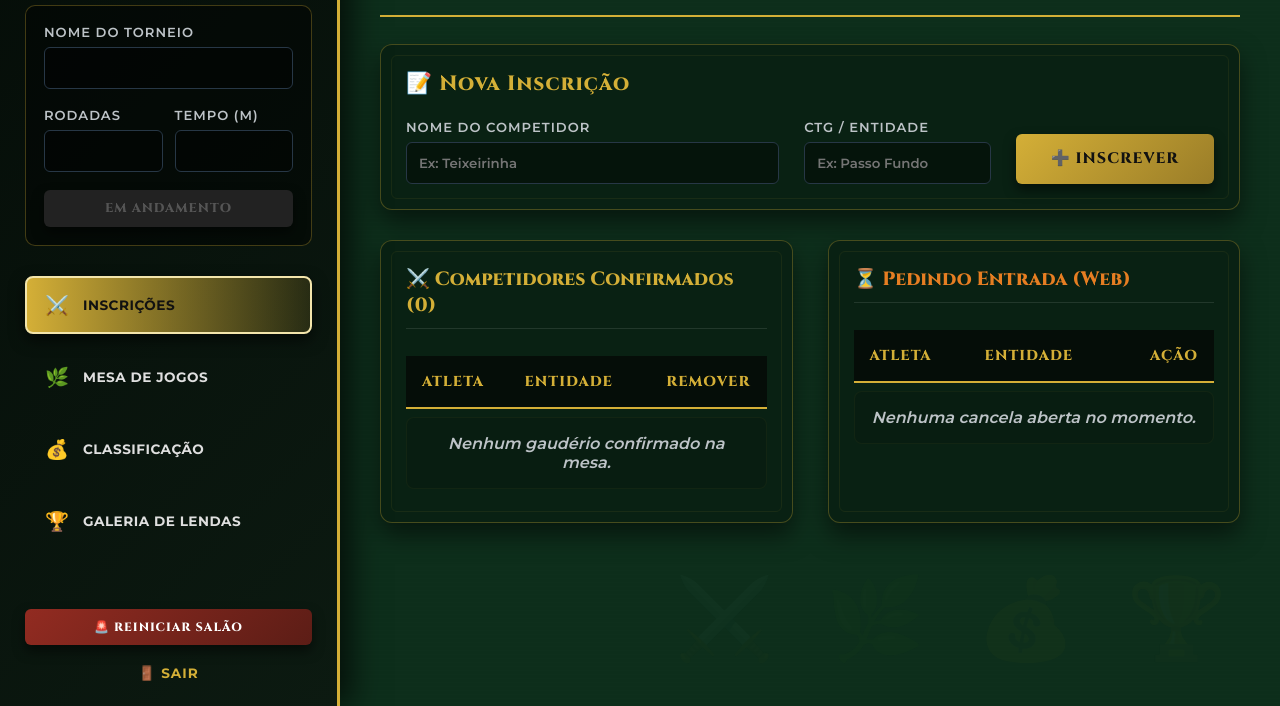
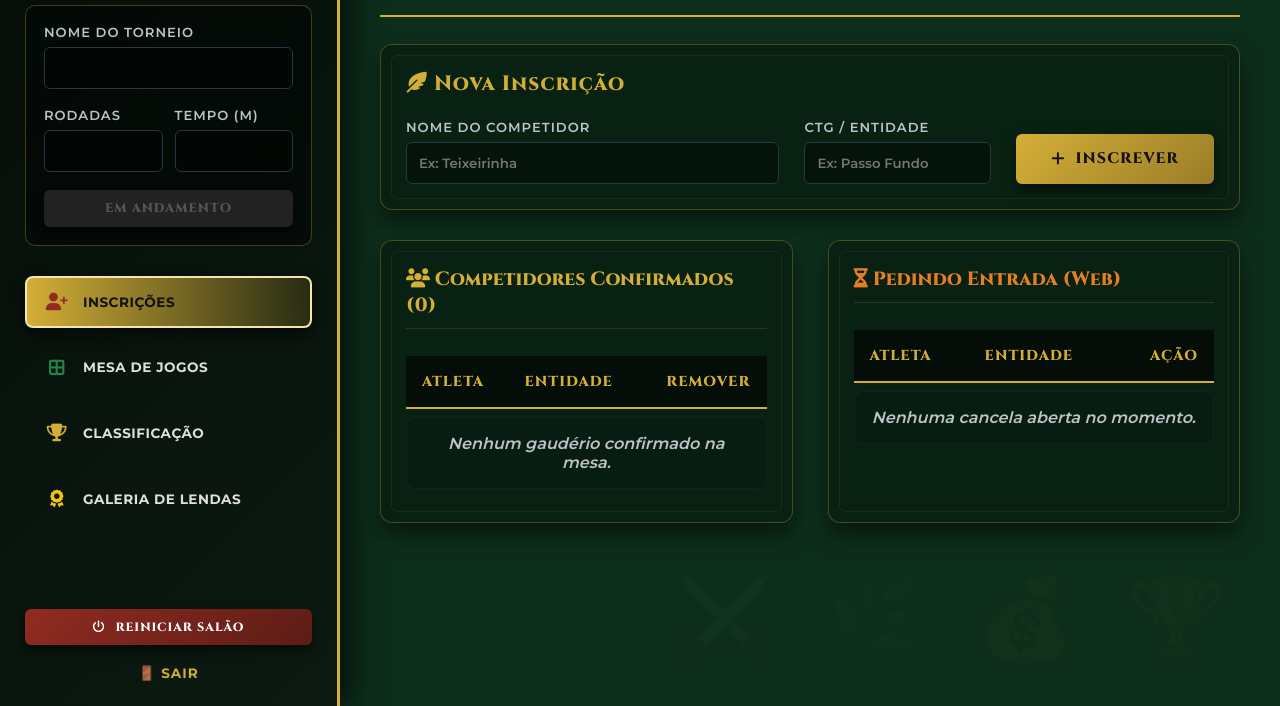
Before and after one commit to eduardoluisferreira9-sketch/TORNEIO-TRUCO-DE-MANO-WEB, a FastAPI app: template templates/admin_inscricoes.html in a window 1280 px wide. Shown: the part 94-800 px from the top of the page. Run offline with FastAPI, Linux system fonts and the light colour scheme; the template is opened without the code that fills it, so the values that code supplies are empty; some libraries are stand-ins or nearby versions.

Commit message:
Update admin_inscricoes.html

```diff
--- a/templates/admin_inscricoes.html
+++ b/templates/admin_inscricoes.html
@@ -4,6 +4,7 @@
     <meta charset="UTF-8">
     <title>{{ config.nome_torneio }} - Salão de Jogos</title>
     <link href="https://fonts.googleapis.com/css2?family=Cinzel:wght@600;800&family=Montserrat:wght@400;600;700&display=swap" rel="stylesheet">
+    <link rel="stylesheet" href="https://cdnjs.cloudflare.com/ajax/libs/font-awesome/6.4.0/css/all.min.css">
     <style>
         :root {
             /* PALETA TRADICIONAL - FELTRO MUSGO PROFUNDO */
@@ -102,7 +103,7 @@
         .btn {
             background: linear-gradient(135deg, var(--ouro) 0%, #9a7d28 100%);
             color: var(--texto-escuro); font-family: 'Cinzel', serif; font-weight: 800; border: none; padding: 14px 20px;
-            border-radius: 6px; cursor: pointer; width: 100%; display: block; text-align: center;
+            border-radius: 6px; cursor: pointer; width: 100%; display: inline-flex; align-items: center; justify-content: center; gap: 10px;
             text-decoration: none; transition: all 0.3s ease; text-transform: uppercase; font-size: 0.9rem;
             box-shadow: 0 6px 12px rgba(0,0,0,0.5); letter-spacing: 1px;
         }
@@ -134,7 +135,7 @@
         .nav-item.active { background: linear-gradient(90deg, var(--ouro) 0%, rgba(212,175,55,0.15) 100%); color: var(--texto-escuro); font-weight: 800; box-shadow: 0 6px 15px rgba(0,0,0,0.6); border-color: var(--ouro-brilhante); }
         .nav-item.active:hover { color: var(--texto-escuro); padding-left: 18px; }
 
-        .naipe-icon { font-size: 1.2rem; display: inline-block; width: 24px; text-align: center; }
+        .naipe-icon { font-size: 1.1rem; display: inline-flex; align-items: center; justify-content: center; width: 24px; text-align: center; }
         .grid-tabelas { display: grid; grid-template-columns: 1fr 1fr; gap: 35px; }
     </style>
 </head>
@@ -162,7 +163,7 @@
                             </div>
                         </div>
                         {% if config.fase_torneio == "INSCRICAO" %}
-                            <button type="submit" class="btn" style="font-size: 0.8rem; padding: 10px;">🏆⚙️ Cadastrar Torneio</button>
+                            <button type="submit" class="btn" style="font-size: 0.8rem; padding: 10px;"><i class="fas fa-sliders"></i> Cadastrar Torneio</button>
                         {% else %}
                             <button type="button" class="btn" style="background:#222; color:#555; cursor:not-allowed; font-size: 0.8rem; padding: 10px;" disabled>Em Andamento</button>
                         {% endif %}
@@ -171,23 +172,23 @@
 
                 <div class="nav-links">
                     <a href="/admin-painel/admin/inscricoes" class="nav-item active">
-                        <span class="naipe-icon" style="color: #922b21;">⚔️</span> Inscrições
+                        <span class="naipe-icon" style="color: #922b21;"><i class="fas fa-user-plus"></i></span> Inscrições
                     </a>
                     <a href="/admin-painel/admin/jogos" class="nav-item">
-                        <span class="naipe-icon" style="color: #1e8449;">🌿</span> Mesa de Jogos
+                        <span class="naipe-icon" style="color: #1e8449;"><i class="fas fa-border-all"></i></span> Mesa de Jogos
                     </a>
                     <a href="/admin-painel/admin/classificacao" class="nav-item">
-                        <span class="naipe-icon" style="color: #d4af37;">💰</span> Classificação
+                        <span class="naipe-icon" style="color: #d4af37;"><i class="fas fa-trophy"></i></span> Classificação
                     </a>
                     <a href="/admin-painel/admin/historico" class="nav-item">
-                        <span class="naipe-icon" style="color: #f1c40f;">🏆</span> Galeria de Lendas
+                        <span class="naipe-icon" style="color: #f1c40f;"><i class="fas fa-award"></i></span> Galeria de Lendas
                     </a>
                 </div>
             </div>
 
             <div class="sidebar-rodape">
                 <form action="/admin-painel/admin/reset-total-testes" method="POST" onsubmit="return confirmarResetMesa();">
-                    <button type="submit" class="btn btn-danger" style="font-size:0.75rem; padding:10px;">🚨 Reiniciar Salão</button>
+                    <button type="submit" class="btn btn-danger" style="font-size:0.75rem; padding:10px;"><i class="fas fa-power-off"></i> Reiniciar Salão</button>
                 </form>
                 <a href="/admin-painel/logout" style="color:var(--ouro); text-align:center; display:block; margin-top:20px; font-size:0.85rem; font-weight:800; text-decoration:none; text-transform:uppercase; letter-spacing:1px;">🚪 Sair</a>
             </div>
@@ -200,7 +201,7 @@
             </h1>
 
             <div class="card">
-                <h3 style="margin-top:0; color:var(--ouro); font-family: 'Cinzel', serif; letter-spacing: 1px; font-size: 1.3rem;">📝 Nova Inscrição </h3>
+                <h3 style="margin-top:0; color:var(--ouro); font-family: 'Cinzel', serif; letter-spacing: 1px; font-size: 1.3rem;"><i class="fas fa-feather-alt"></i> Nova Inscrição </h3>
                 <form action="/admin-painel/admin/cadastrar-direto" method="POST" style="display:flex; gap:25px; align-items:flex-end;">
                     <div style="flex:2;">
                         <label>Nome do Competidor</label>
@@ -210,13 +211,13 @@
                         <label>CTG / Entidade </label>
                         <input type="text" name="entity" placeholder="Ex: Passo Fundo">
                     </div>
-                    <button type="submit" class="btn" style="width:auto; height:50px; padding: 0 35px; font-size: 0.95rem;">➕ Inscrever</button>
+                    <button type="submit" class="btn" style="width:auto; height:50px; padding: 0 35px; font-size: 0.95rem;"><i class="fas fa-plus"></i> Inscrever</button>
                 </form>
             </div>
 
             <div class="grid-tabelas">
                 <div class="card">
-                    <h3 style="color:var(--ouro); margin-top:0; font-family: 'Cinzel', serif; font-size: 1.2rem; border-bottom: 1px solid rgba(255,255,255,0.1); padding-bottom: 10px;">⚔️ Competidores Confirmados ({{ oficiais|length }})</h3>
+                    <h3 style="color:var(--ouro); margin-top:0; font-family: 'Cinzel', serif; font-size: 1.2rem; border-bottom: 1px solid rgba(255,255,255,0.1); padding-bottom: 10px;"><i class="fas fa-users"></i> Competidores Confirmados ({{ oficiais|length }})</h3>
                     <table>
                         <thead>
                             <tr><th>Atleta</th><th>Entidade</th><th style="text-align: right;">Remover</th></tr>
@@ -229,7 +230,7 @@
                                 <td style="text-align: right;">
                                     <form action="/admin-painel/admin/acao-atleta" method="POST" style="margin:0;">
                                         <input type="hidden" name="id_atleta" value="{{ a.id }}">
-                                        <button type="submit" name="acao" value="excluir" style="background:none; border:none; color:var(--vermelho-pampa); font-weight:800; cursor:pointer; font-size: 0.85rem;" onclick="return confirm('Excluir competidor?')">❌</button>
+                                        <button type="submit" name="acao" value="excluir" style="background:none; border:none; color:var(--vermelho-pampa); font-weight:800; cursor:pointer; font-size: 0.85rem;" onclick="return confirm('Excluir competidor?')"><i class="fas fa-user-xmark"></i></button>
                                     </form>
                                 </td>
                             </tr>
@@ -241,13 +242,13 @@
 
                     {% if config.fase_torneio == "INSCRICAO" and oficiais|length >= 2 %}
                     <form action="/admin-painel/admin/iniciar-torneio" method="POST" style="margin-top:30px;">
-                        <button type="submit" class="btn btn-success" style="font-size:1.1rem; padding:16px; font-family:'Cinzel', serif;">🏁 Iniciar Torneio</button>
+                        <button type="submit" class="btn btn-success" style="font-size:1.1rem; padding:16px; font-family:'Cinzel', serif;"><i class="fas fa-flag-checkered"></i> Iniciar Torneio</button>
                     </form>
                     {% endif %}
                 </div>
 
                 <div class="card">
-                    <h3 style="color:#e67e22; margin-top:0; font-family: 'Cinzel', serif; font-size: 1.2rem; border-bottom: 1px solid rgba(255,255,255,0.1); padding-bottom: 10px;">⏳ Pedindo Entrada (Web)</h3>
+                    <h3 style="color:#e67e22; margin-top:0; font-family: 'Cinzel', serif; font-size: 1.2rem; border-bottom: 1px solid rgba(255,255,255,0.1); padding-bottom: 10px;"><i class="fas fa-hourglass-half"></i> Pedindo Entrada (Web)</h3>
                     <table>
                         <thead>
                             <tr><th>Atleta</th><th>Entidade</th><th style="text-align: right;">Ação</th></tr>
@@ -260,8 +261,8 @@
                                 <td style="text-align: right;">
                                     <form action="/admin-painel/admin/acao-atleta" method="POST" style="display:inline-block; margin:0;">
                                         <input type="hidden" name="id_atleta" value="{{ p.id }}">
-                                        <button type="submit" name="acao" value="aprovar" style="background:var(--verde-sucesso); border:none; color:white; padding:8px 14px; border-radius:4px; font-weight:800; cursor:pointer; font-size:0.8rem;">Aceitar</button>
-                                        <button type="submit" name="acao" value="recusar" style="background:var(--vermelho-pampa); border:none; color:white; padding:8px 14px; border-radius:4px; font-weight:800; cursor:pointer; font-size:0.8rem; margin-left:5px;">Golar</button>
+                                        <button type="submit" name="acao" value="aprovar" style="background:var(--verde-sucesso); border:none; color:white; padding:8px 14px; border-radius:4px; font-weight:800; cursor:pointer; font-size:0.8rem;"><i class="fas fa-check"></i> Aceitar</button>
+                                        <button type="submit" name="acao" value="recusar" style="background:var(--vermelho-pampa); border:none; color:white; padding:8px 14px; border-radius:4px; font-weight:800; cursor:pointer; font-size:0.8rem; margin-left:5px;"><i class="fas fa-xmark"></i> Golar</button>
                                     </form>
                                 </td>
                             </tr>
@@ -277,17 +278,12 @@
 
     <script>
     function confirmarResetMesa() {
-        // Primeiro aviso de impacto geral
         const passo1 = confirm("⚠️ ATENÇÃO MÁXIMA:\nIsso vai deletar TODOS os guapos cadastrados, confrontos gerados e o histórico da Galeria de Lendas para sempre!\n\nDeseja mesmo prosseguir com a limpeza?");
-
         if (passo1) {
-            // Segundo aviso para evitar o click automatizado/empolgado
             return confirm("🔴 ÚLTIMO AVISO:\nVocê tem certeza absoluta? Essa ação NÃO tem volta e o salão será resetado para o estado inicial de testes.");
         }
-
-        return false; // Cancela e não envia nada se clicar em cancelar no primeiro prompt
+        return false;
     }
     </script>
-
 </body>
 </html>
```
